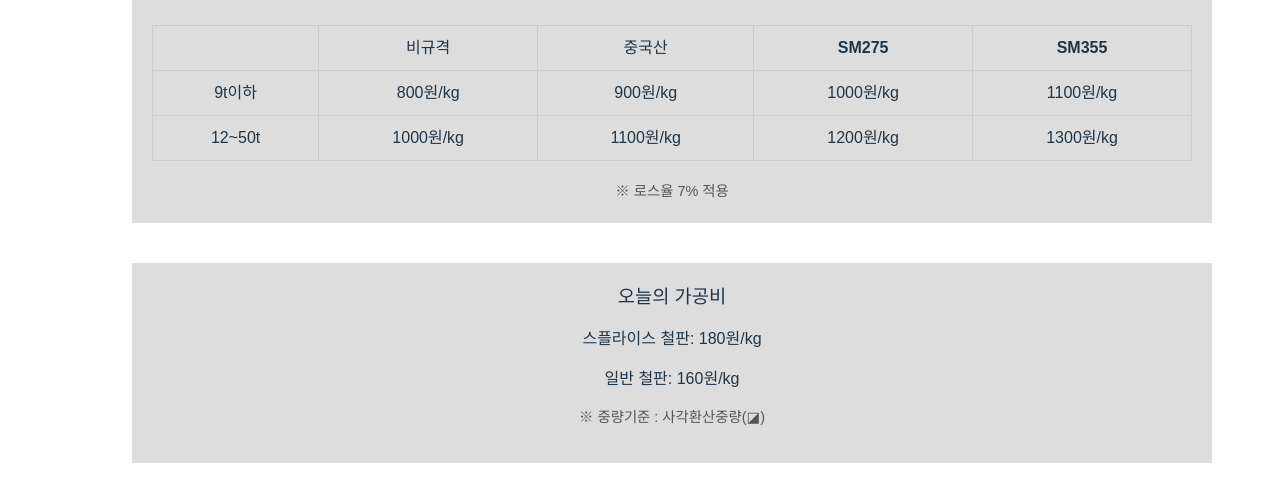
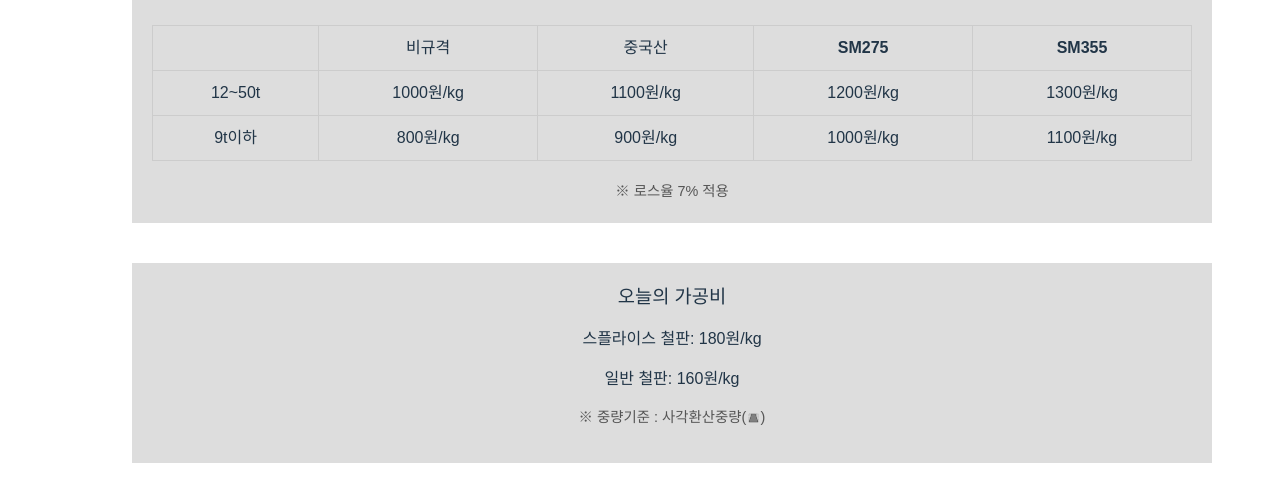
Before and after one commit to Agrain7/Smith-Frontend, a Vue app: page / in a window 1280 px wide. Shown: the part 236-714 px from the top of the page. Built offline with nearby package versions, Linux system fonts and the light colour scheme; no server answers.

Commit message:
스타일 업데이트 및 아이콘 추가

```diff
--- a/src/components/Banner.vue
+++ b/src/components/Banner.vue
@@ -17,18 +17,18 @@
       </thead>
       <tbody>
   <tr>
+    <td>12~50t</td>
+    <td>{{ priceConfig["비규격"]["12~50t"] }}원/kg</td>
+    <td>{{ priceConfig["중국산"]["12~50t"] }}원/kg</td>
+    <td>{{ priceConfig["SM275"]["12~50t"] }}원/kg</td>
+    <td>{{ priceConfig["SM355"]["12~50t"] }}원/kg</td>
+  </tr>
+  <tr>
     <td>9t이하</td>
     <td>{{ priceConfig["비규격"]["9t이하"] }}원/kg</td>
     <td>{{ priceConfig["중국산"]["9t이하"] }}원/kg</td>
     <td>{{ priceConfig["SM275"]["9t이하"] }}원/kg</td>
     <td>{{ priceConfig["SM355"]["9t이하"] }}원/kg</td>
-        </tr>
-        <tr>
-          <td>12~50t</td>
-          <td>{{ priceConfig["비규격"]["12~50t"] }}원/kg</td>
-          <td>{{ priceConfig["중국산"]["12~50t"] }}원/kg</td>
-          <td>{{ priceConfig["SM275"]["12~50t"] }}원/kg</td>
-          <td>{{ priceConfig["SM355"]["12~50t"] }}원/kg</td>
   </tr>
 </tbody>
     </table>
@@ -43,7 +43,9 @@
   <!-- 스플라이스 철판을 두 번 보여주려면, 같은 값을 두 번 출력 -->
   <p>스플라이스 철판: {{ priceConfig.processingFee['스플라이스 철판'] }}원/kg</p>
   <p>일반 철판: {{ priceConfig.processingFee['일반 철판'] }}원/kg</p>
-  <p class="loss-note">※ 중량기준 : 사각환산중량(◪)</p>
+  <p class="loss-note">
+  ※ 중량기준 : 사각환산중량(<img src="@/assets/square.png" alt="square" class="square-icon" />)
+</p>
 </div>
 
   </div>
@@ -98,4 +100,9 @@ export default {
   width: calc(100% + 40px); /* 좌우 padding 20px씩 보정 */
   margin-left: -20px;
 }
+.square-icon {
+  width: 1em;      /* 글자 크기에 맞게 1em로 설정 */
+  height: auto;    /* 비율에 맞게 자동 조절 */
+  vertical-align: middle;  /* 텍스트와 수평 정렬 */
+}
 </style>
--- a/src/style.css
+++ b/src/style.css
@@ -4,7 +4,7 @@
   font-weight: 400;
 
   color-scheme: light dark;
-  color: rgba(255, 255, 255, 0.87);
+  color: rgba(0, 0, 0, 0.87);
   background-color: #242424;
 
   font-synthesis: none;
```
Also changed, not shown: src/assets/square.png (added). Lines whose indentation alone changed are shown as unchanged.
